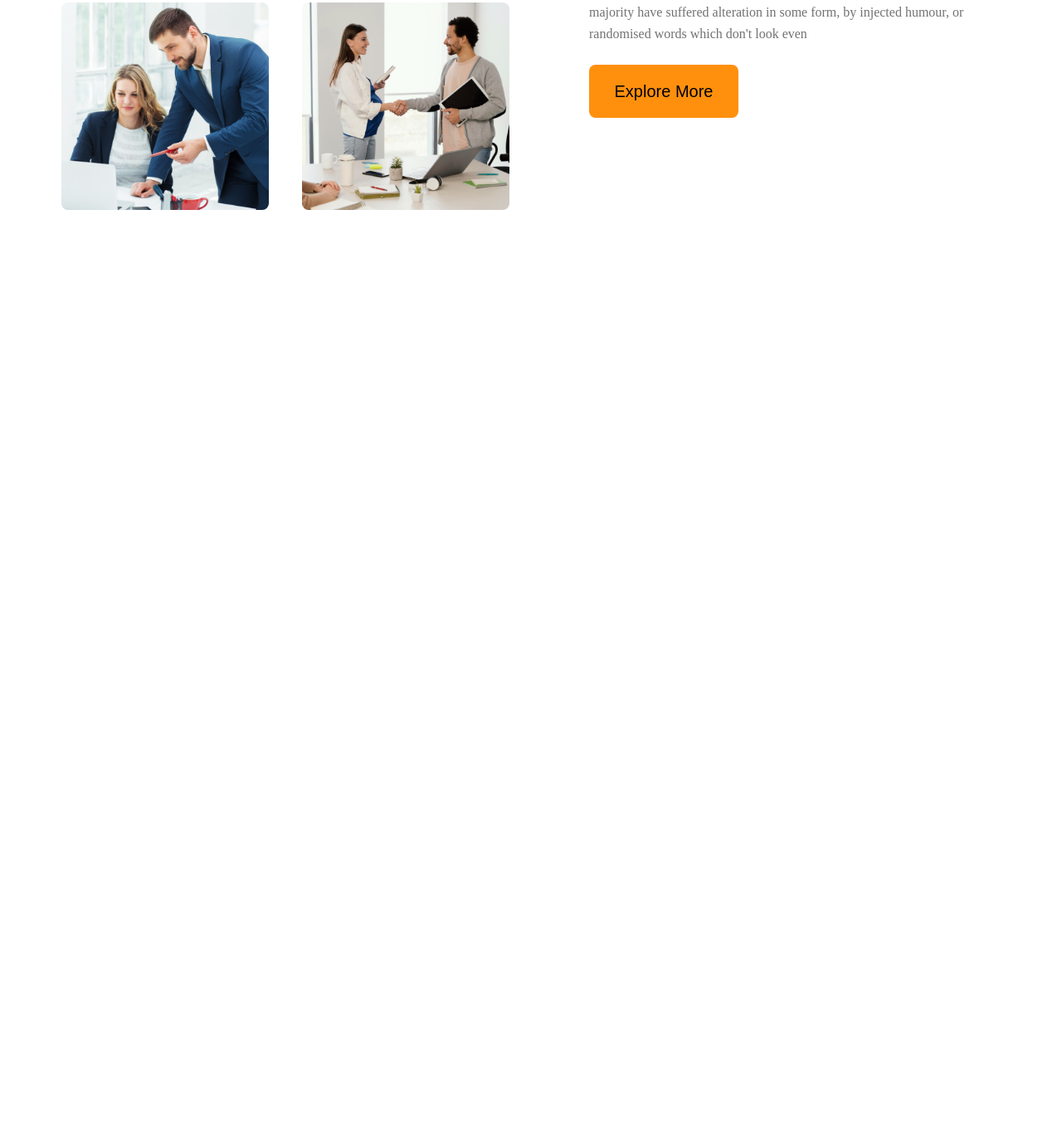
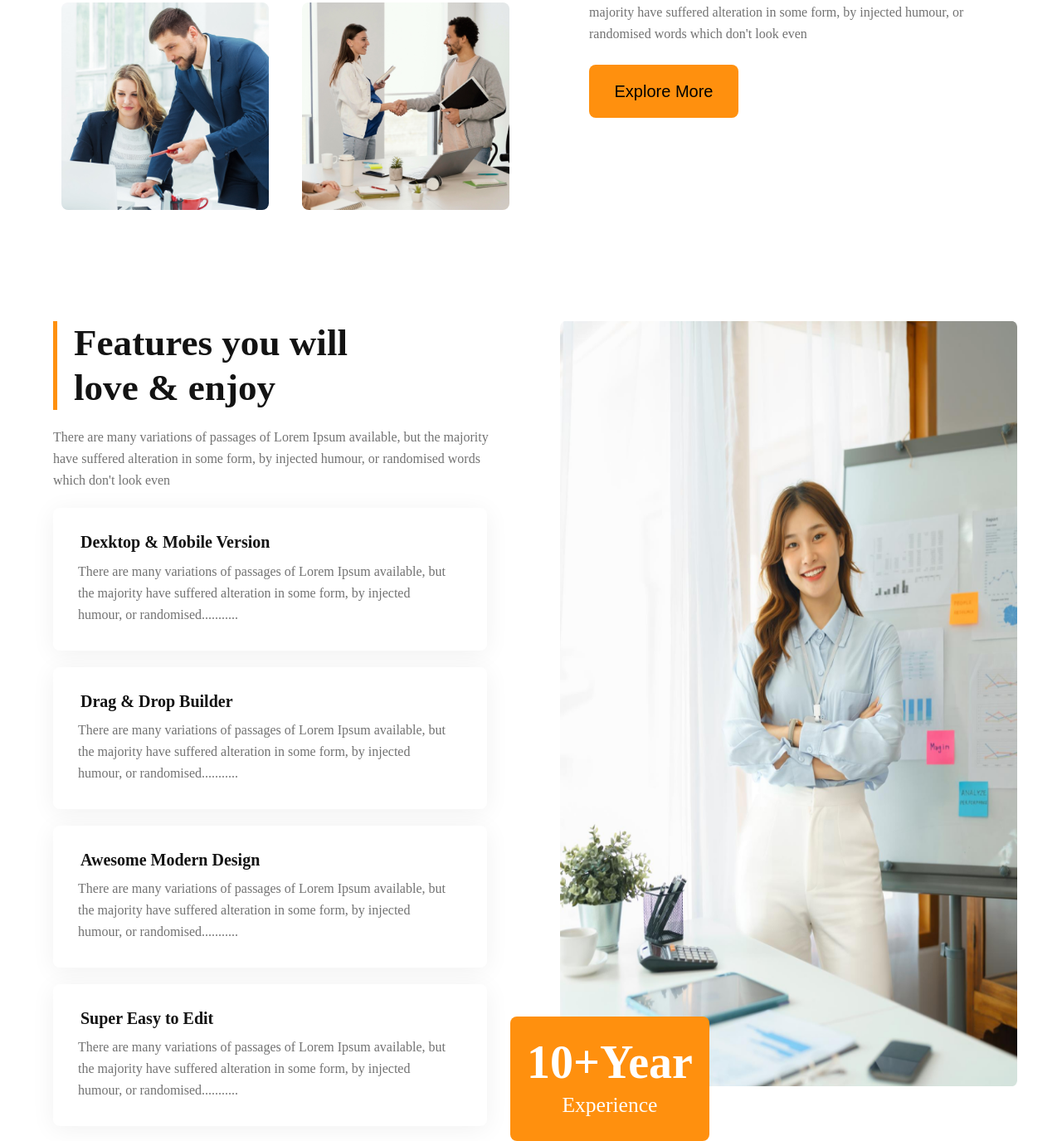
Before and after one commit to saadrafi/PH_Assignment02, a plain HTML site: page index.html in a window 1280 px wide. Shown: the part 1501-2876 px from the top of the page at 83% size. Before the commit the page ends 1768 px from the top, so only its background shows below. Drawn offline with Linux system fonts and the light colour scheme.

Commit message:
third section finished and made responsive for small device

```diff
--- a/css/responsive.css
+++ b/css/responsive.css
@@ -31,4 +31,20 @@
     height: 150px;
   }
   /* ----------------------Second-Section End--------------------- */
+
+  /* ----------------------Third-Section Start--------------------- */
+
+  .third_section {
+    flex-direction: column;
+    justify-content: center;
+    row-gap: 30px;
+  }
+
+  .feature_info {
+    width: 95%;
+  }
+
+
+
+  /* ----------------------Third-Section End--------------------- */
 }
--- /dev/null
+++ b/css/third_section.css
@@ -0,0 +1,93 @@
+.third_container {
+  display: flex;
+  justify-content: center;
+  margin-top: 120px;
+}
+.third_section {
+  display: flex;
+  width: 90%;
+}
+.feature_text{
+  flex: 1;
+}
+.feature_img{
+  flex: 1;
+}
+
+.feature_text > h3 {
+  border-left: 5px solid #ff900e;
+  padding-left: 20px;
+  font-family: "Work Sans";
+  font-weight: 700;
+  font-size: 2.82rem;
+  line-height: 3.35rem;
+  color: #131313;
+}
+.feature_text > p {
+  font-family: "Work Sans";
+  font-weight: 400;
+  font-size: 1rem;
+  line-height: 1.625rem;
+  color: #727272;
+  margin-top: 20px;
+}
+.feature_info {
+  width: 95%;
+  background: #ffffff;
+  box-shadow: 0px 4px 30px rgba(0, 0, 0, 0.06);
+  border-radius: 8px;
+  margin-top: 20px;
+}
+.feature_info > h4 {
+  font-family: "Work Sans";
+  font-weight: 600;
+  font-size: 1.25rem;
+  line-height: 1.45rem;
+  color: #131313;
+  padding: 30px 30px 10px 33px;
+}
+
+.feature_info > p {
+  font-family: "Work Sans";
+  font-weight: 400;
+  font-size: 1rem;
+  line-height: 1.625rem;
+  color: #727272;
+  padding: 0px 42px 30px 30px;
+}
+.feature_img {
+  margin-left: 50px;
+  position: relative;
+}
+.feature_img > img {
+  width: 100%;
+  height: 95%;
+  margin: 0 0 50px 10px;
+}
+.feature_img > button {
+
+  height: 150px;
+  padding: 20px;
+  border: 0;
+  border-radius: 8px;
+  background-color: #FF900E;
+  position: absolute;
+  left: -50px;
+  bottom: -18px;
+}
+.s3{
+  font-family: "Work Sans";
+  font-weight: 700;
+  font-size: 3.5rem;
+  /* line-height: 70px; */
+  text-align: center;
+  color: #ffffff;
+}
+.s4 {
+  font-family: "Work Sans";
+  font-weight: 500;
+  font-size: 1.6rem;
+  line-height: 2.5rem;
+  text-align: center;
+  color: #ffffff;
+}
--- a/index.html
+++ b/index.html
@@ -7,6 +7,7 @@
     <link rel="stylesheet" href="css/header_container.css" />
     <link rel="stylesheet" href="css/second_section.css" />
     <link rel="stylesheet" href="css/responsive.css" />
+    <link rel="stylesheet" href="css/third_section.css" />
     <title>Assignment-2</title>
   </head>
   <body>
@@ -69,5 +70,55 @@
         </div>
       </div>
     </div>
+    <!-- ----------------Second Section End ------------------------>
+    <!-- ------------------Third Section Start --------------------->
+    <div class="third_container">
+      <div class="third_section">
+        <div class="feature_text">
+          <h3>
+            Features you will <br />
+            love & enjoy
+          </h3>
+          <p>
+            There are many variations of passages of Lorem Ipsum available, but the majority have
+            suffered alteration in some form, by injected humour, or randomised words which don't
+            look even
+          </p>
+          <div class="feature_info">
+            <h4>Dexktop & Mobile Version</h4>
+            <p>
+              There are many variations of passages of Lorem Ipsum available, but the majority have
+              suffered alteration in some form, by injected humour, or randomised...........
+            </p>
+          </div>
+          <div class="feature_info">
+            <h4>Drag & Drop Builder</h4>
+            <p>
+              There are many variations of passages of Lorem Ipsum available, but the majority have
+              suffered alteration in some form, by injected humour, or randomised...........
+            </p>
+          </div>
+          <div class="feature_info">
+            <h4>Awesome Modern Design</h4>
+            <p>
+              There are many variations of passages of Lorem Ipsum available, but the majority have
+              suffered alteration in some form, by injected humour, or randomised...........
+            </p>
+          </div>
+          <div class="feature_info">
+            <h4>Super Easy to Edit</h4>
+            <p>
+              There are many variations of passages of Lorem Ipsum available, but the majority have
+              suffered alteration in some form, by injected humour, or randomised...........
+            </p>
+          </div>
+        </div>
+        <div class="feature_img">
+          <img src="./images/architect.png" alt="feature" />
+          <button><span class="s3">10+Year</span> <br><span class="s4">Experience</span></button>
+        </div>
+      </div>
+      <!-- ------------------Third Section End --------------------->
+    </div>
   </body>
 </html>
```
